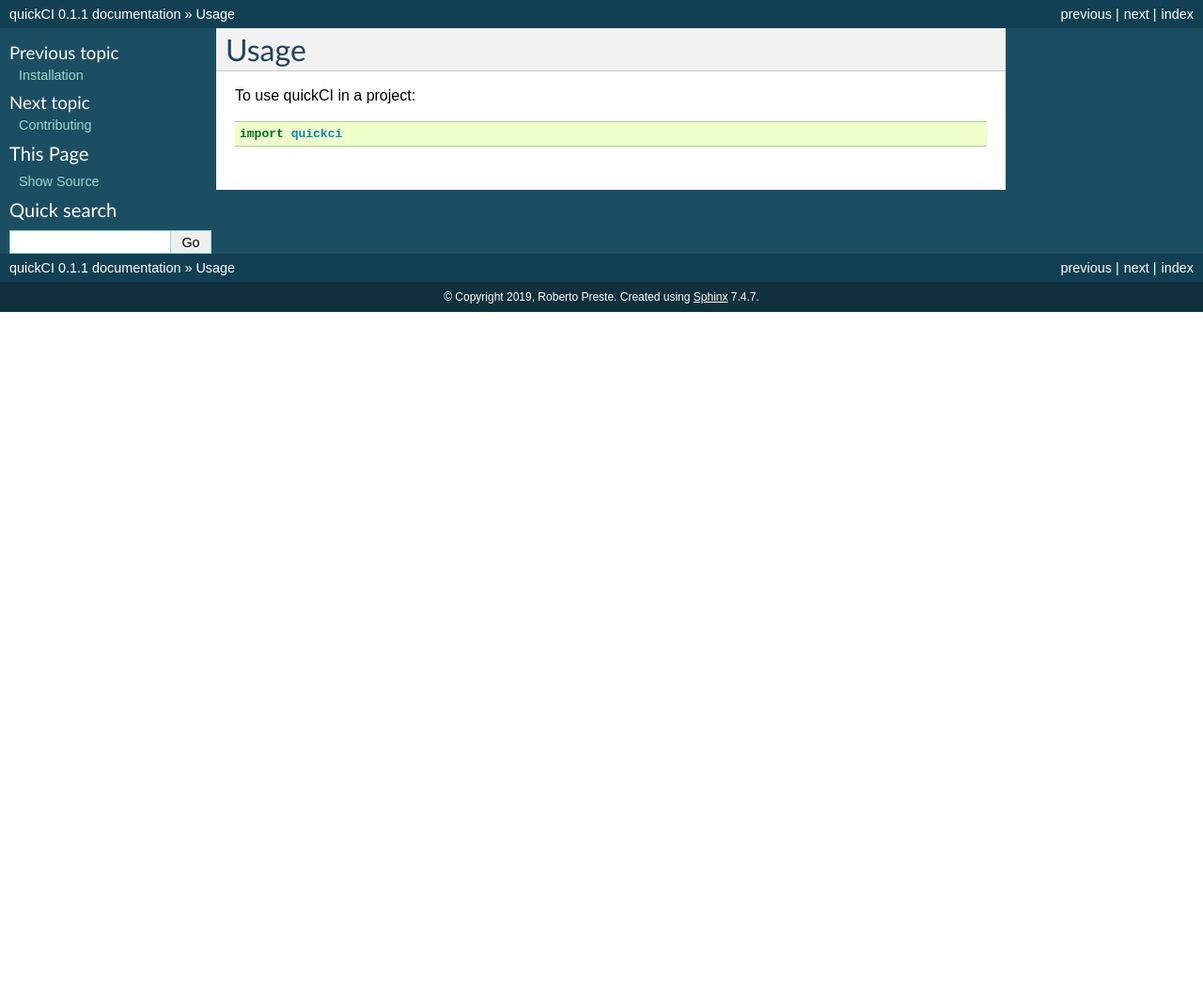
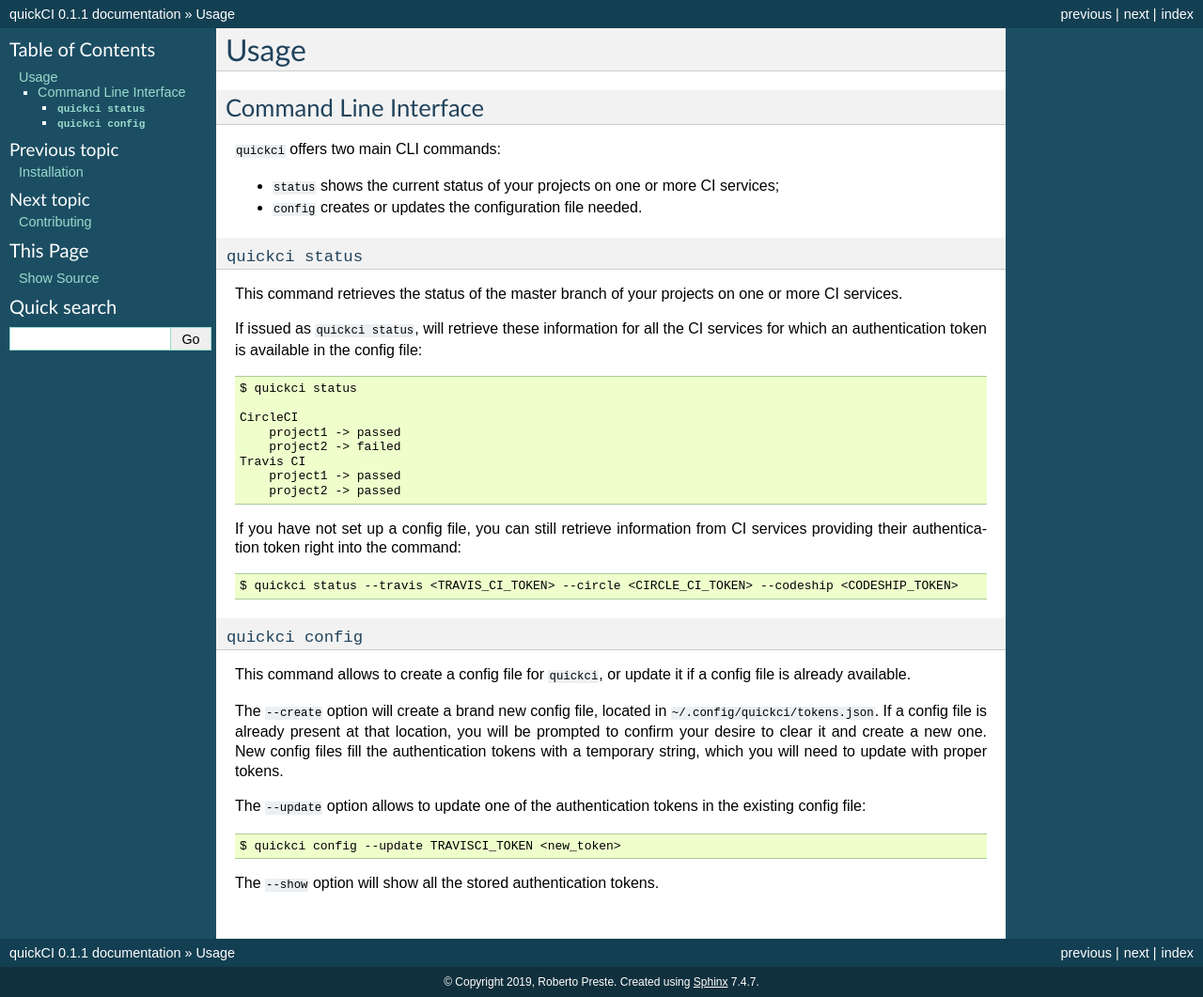
Before and after one commit to robertopreste/quickCI, a Sphinx documentation site: the page built from docs/usage.rst, in a window 1280 px wide. Shown: the whole page at 94% size. Built offline with Sphinx 7.4.7, drawn with Linux system fonts in a browser that asks for light colours; pages that are not in the unit, such as notebooks, are missing from menus; before the commit the page ends 900 px from its top, so only the background shows below that.

```diff
--- a/docs/usage.rst
+++ b/docs/usage.rst
@@ -2,6 +2,45 @@
 Usage
 =====
 
-To use quickCI in a project::
+Command Line Interface
+----------------------
 
-    import quickci
+``quickci`` offers two main CLI commands:
+
+* ``status`` shows the current status of your projects on one or more CI services;
+* ``config`` creates or updates the configuration file needed.
+
+
+``quickci status``
+==================
+
+This command retrieves the status of the master branch of your projects on one or more CI services.
+
+If issued as ``quickci status``, will retrieve these information for all the CI services for which an authentication token is available in the config file::
+
+    $ quickci status
+
+    CircleCI
+        project1 -> passed
+        project2 -> failed
+    Travis CI
+        project1 -> passed
+        project2 -> passed
+
+If you have not set up a config file, you can still retrieve information from CI services providing their authentication token right into the command::
+
+    $ quickci status --travis <TRAVIS_CI_TOKEN> --circle <CIRCLE_CI_TOKEN> --codeship <CODESHIP_TOKEN>
+
+
+``quickci config``
+==================
+
+This command allows to create a config file for ``quickci``, or update it if a config file is already available.
+
+The ``--create`` option will create a brand new config file, located in ``~/.config/quickci/tokens.json``. If a config file is already present at that location, you will be prompted to confirm your desire to clear it and create a new one. New config files fill the authentication tokens with a temporary string, which you will need to update with proper tokens.
+
+The ``--update`` option allows to update one of the authentication tokens in the existing config file::
+
+    $ quickci config --update TRAVISCI_TOKEN <new_token>
+
+The ``--show`` option will show all the stored authentication tokens.
--- a/setup.py
+++ b/setup.py
@@ -9,7 +9,8 @@ with open("README.rst") as readme_file:
 with open("HISTORY.rst") as history_file:
     history = history_file.read()
 
-requirements = ["Click>=7.0", "requests==2.21.0", "asyncio==3.4.3", "aiohttp==3.5.4"]
+requirements = ["Click>=7.0", "requests>=2.21.0", "asyncio>=3.4.3",
+                "aiohttp>=3.5.4"]
 
 setup_requirements = ["pytest-runner", ]
 
```
Also changed, not shown: HISTORY.rst (+7 -0 lines), README.rst (+61 -1 lines).
